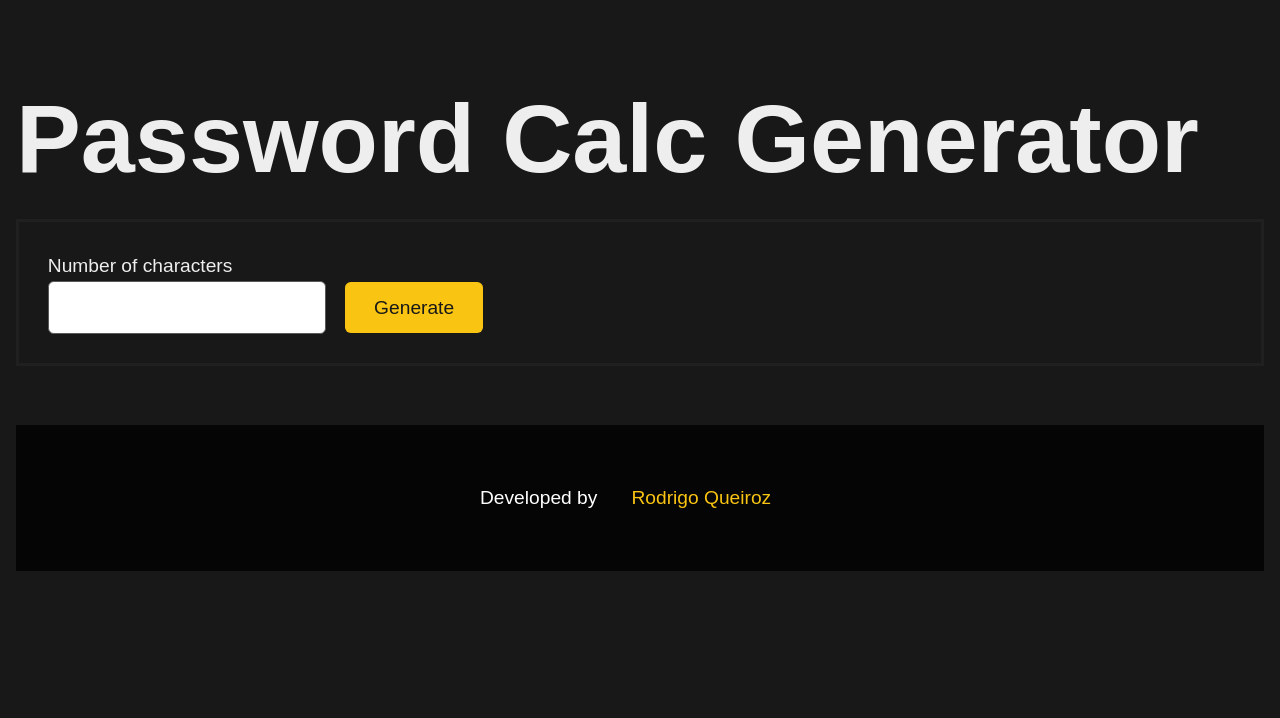
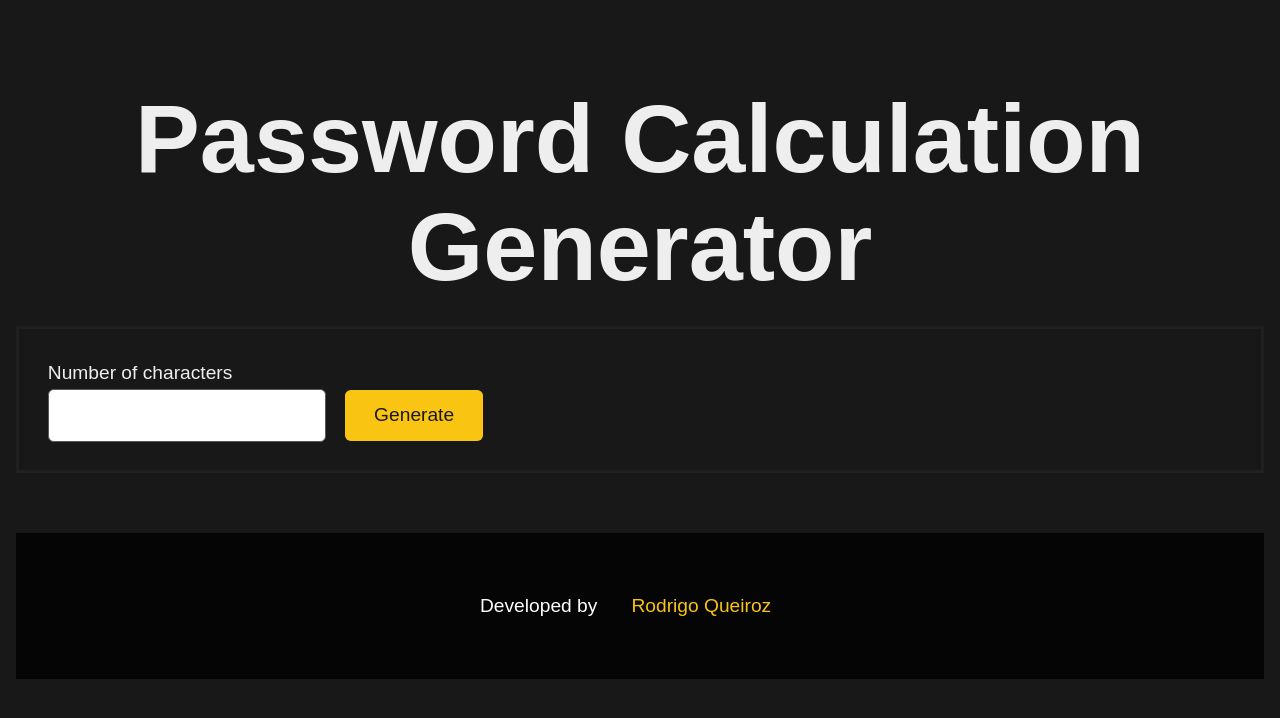
Before and after one commit to RodrigoWebDev/password-calc-generator, a website built with webpack: page index.html in a window 1280 px wide. Built offline with nearby package versions, Linux system fonts and the light colour scheme; a web font is replaced by a local one.

Commit message:
favicon and title

```diff
--- a/index.html
+++ b/index.html
@@ -5,13 +5,14 @@
     <meta charset="utf-8">
     <meta http-equiv="X-UA-Compatible" content="IE=edge">
     <meta name="viewport" content="width=device-width, initial-scale=1.0">
+    <link rel="shortcut icon" type="image/png" href="key.png"/>
     <link rel="stylesheet" href="src/general.css">
     <link rel="stylesheet" href="src/styles.css">
-    <title>ES6 Boilerplate</title>
+    <title>Password Calculation Generator</title>
 </head>
 
 <body>
-    <h1>Password Calc Generator</h1>
+    <h1>Password Calculation Generator</h1>
 
     <form id="form">
         <label>
--- a/src/index.js
+++ b/src/index.js
@@ -6,7 +6,6 @@ function calcs(n) {
     vals = [];
 
     for (var i = 0; i < n; i++) {
-        var len = 5;
         var arr = [];
         for (var j = 0; j < Math.floor(Math.random() * 20); j++) {
             arr.push(Math.floor(Math.random() * 10));
--- a/src/styles.css
+++ b/src/styles.css
@@ -1,5 +1,9 @@
 body{
     padding: 20px 16px;
+}
+
+h1{
+    text-align: center;
 }
 
 h2{
```
Also changed, not shown: key.png (added).
